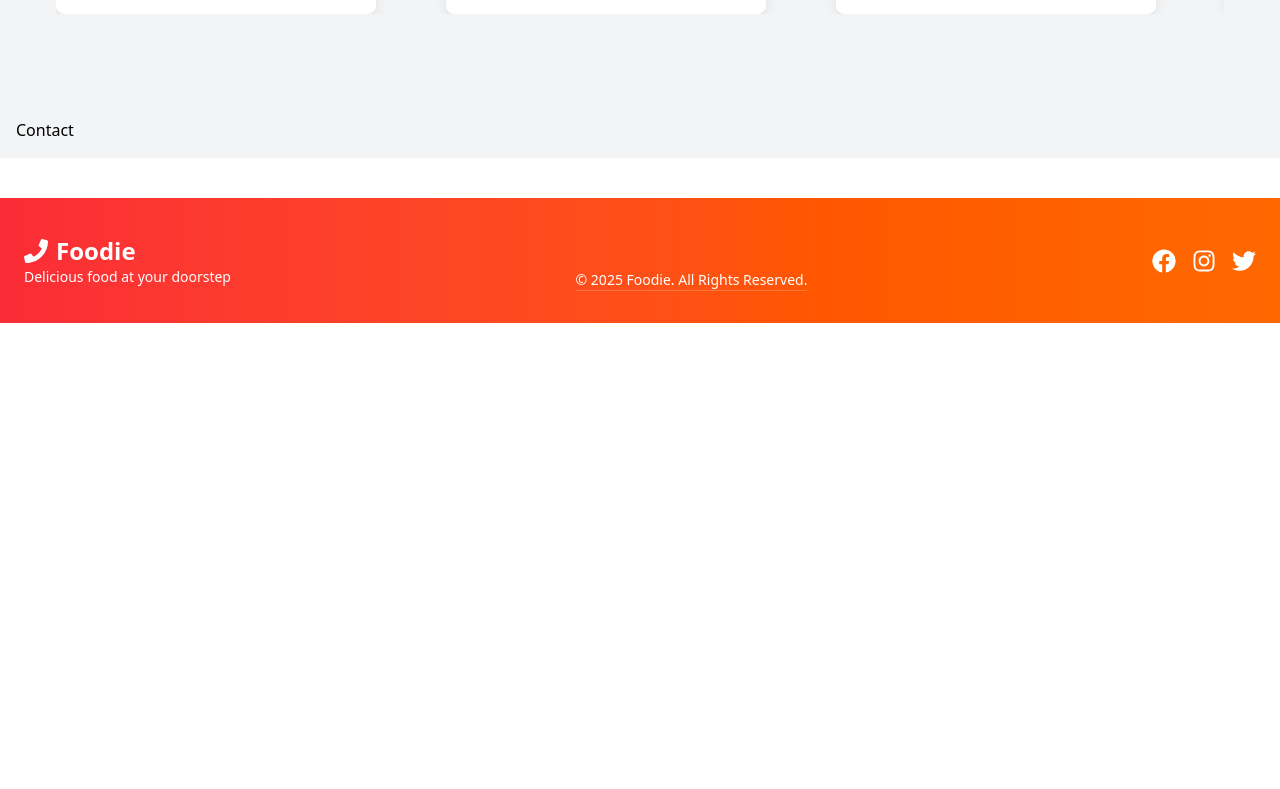
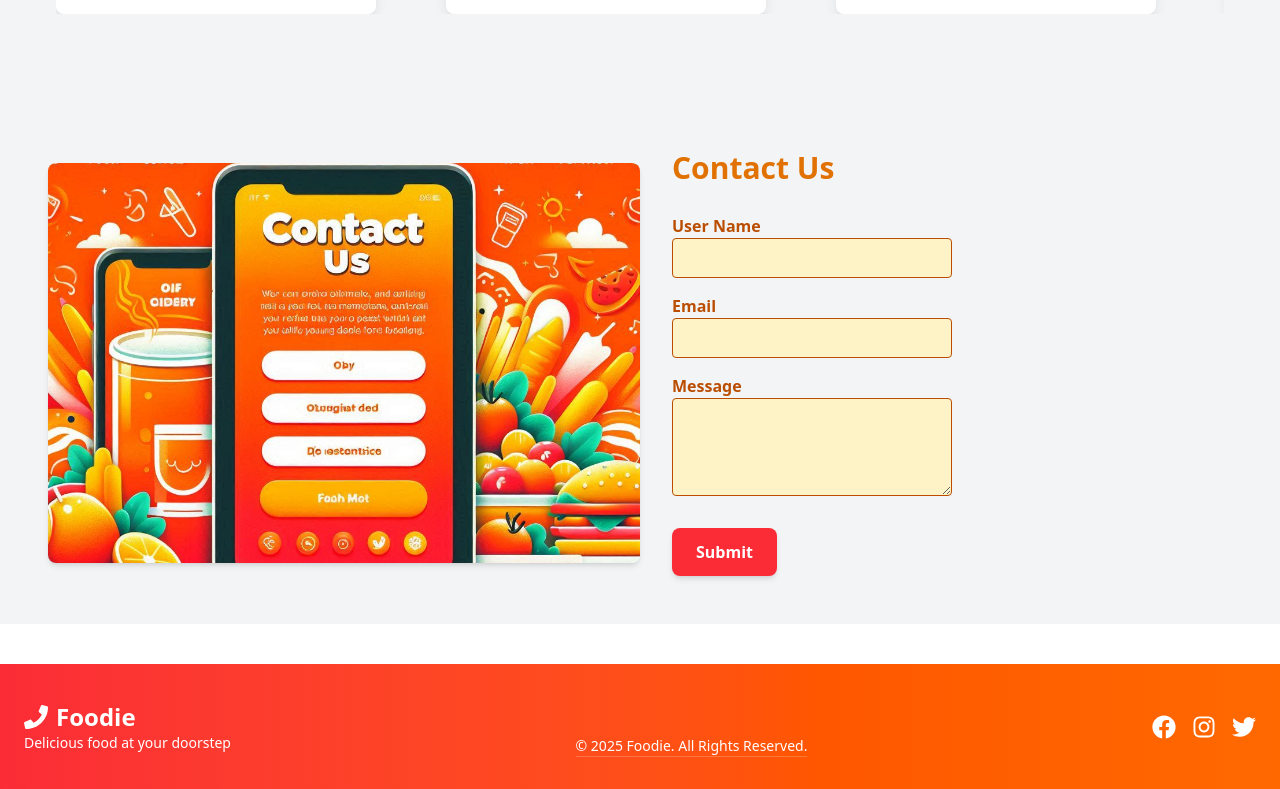
Before and after one commit to FixedAman/FoodOrder, a React (Vite) app: page / in a window 1280 px wide. Shown: the part 1074-1863 px from the top of the page. Before the commit the page ends 1397 px from the top, so only its background shows below. Built offline with nearby package versions, Linux system fonts and the light colour scheme.

Commit message:
made_contact

```diff
--- a/src/components/Contact.jsx
+++ b/src/components/Contact.jsx
@@ -1,7 +1,40 @@
 const Contact = () => {
   return (
     <>
-      <h1>Contact</h1>
+      <section className="flex flex-col md:flex-row items-center justify-between  p-8 rounded-lg ">
+      {/* Image Section */}
+      <div className="md:w-1/2">
+        <img
+          src="/images/contact_us.png"
+          alt="Delicious Food"
+          className="rounded-lg shadow-md w-full h-100 object-cover"
+        />
+      </div>
+
+      {/* Text & Button Section */}
+      <div className="md:w-1/2 text-center md:text-left mt-6 md:mt-0 md:pl-8 flex align-middle ">
+
+      <form className="form ">
+      <h1 className="text-3xl font-bold text-amber-600 mb-7">Contact Us</h1>
+        <div className="flex flex-col mb-4">
+            <label htmlFor="username" className="text-amber-700 font-bold">User Name</label>
+            <input type="text" id="username" name="username" className="border text-amber-700 w-70 h-10 rounded-sm bg-amber-100" required autoComplete="off" />
+        </div>
+        <div className="flex flex-col mb-4">
+            <label htmlFor="email" className="text-amber-700 font-bold">Email</label>
+            <input type="email" id="email" name="email" className="border text-amber-700 w-70 h-10 rounded-sm bg-amber-100" required autoComplete="off" />
+        </div>
+        <div className="flex flex-col mb-4">
+            <label htmlFor="message" className="text-amber-700 font-bold">Message</label>
+            <textarea type="text" id="message" name="message" className="border text-amber-700 w-70 rounded-sm bg-amber-100" required autoComplete="off" rows="4" />
+        </div>
+        <button className="mt-4 bg-red-500 hover:bg-red-600 text-white font-semibold px-6 py-3 rounded-lg shadow-md transition cursor-pointer">
+          Submit
+        </button>
+    </form>
+
+      </div>
+    </section>
     </>
   );
 };
--- a/src/components/ui/Footer.jsx
+++ b/src/components/ui/Footer.jsx
@@ -1,5 +1,4 @@
 import { FaFacebook, FaInstagram, FaTwitter, FaPhone, FaEnvelope } from "react-icons/fa";
-import { useRef, useState } from "react";
 
 const Header = () => {
 
```
Also changed, not shown: public/images/contact_us.png (added).
